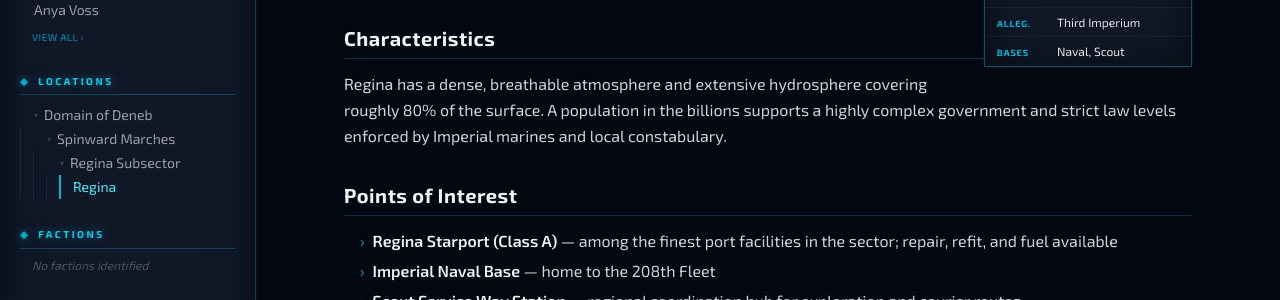
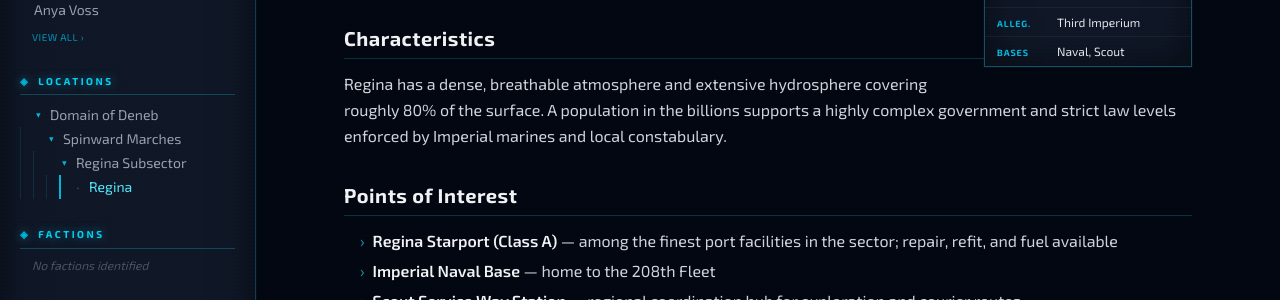
Before and after one commit to kbluck/jekyll-traveller-library, a Jekyll site: the page built from _locations/domain-of-deneb/spinward-marches/regina-subsector/regina.md, in a window 1280 px wide. Shown: the part 359-659 px from the top of the page. Built offline with Jekyll 4.4.1, drawn with Linux system fonts in a browser that asks for light colours.

Commit message:
fix: sidebar indentation and chevron folder status indicator

```diff
--- a/_includes/sidebar.html
+++ b/_includes/sidebar.html
@@ -112,8 +112,9 @@
                       <div class="sidebar-tree-children">
                         {%- for world in _ss_worlds -%}
                         <a href="{{ world.url | relative_url }}"
-                           class="sidebar-link {% if page.url == world.url %}sidebar-link--active{% endif %}">
-                          {{- world.title | truncate: 24 -}}
+                           class="sidebar-tree-leaf {% if page.url == world.url %}sidebar-tree-leaf--active{% endif %}">
+                          <span class="sidebar-tree-bullet" aria-hidden="true">·</span>
+                          {{- world.title | truncate: 22 -}}
                         </a>
                         {%- endfor -%}
                       </div>
@@ -121,8 +122,9 @@
 
                     {%- else -%}
                     <a href="{{ subsector.url | relative_url }}"
-                       class="sidebar-link {% if page.url == subsector.url %}sidebar-link--active{% endif %}">
-                      {{- subsector.title | truncate: 24 -}}
+                       class="sidebar-tree-leaf {% if page.url == subsector.url %}sidebar-tree-leaf--active{% endif %}">
+                      <span class="sidebar-tree-bullet" aria-hidden="true">·</span>
+                      {{- subsector.title | truncate: 22 -}}
                     </a>
                     {%- endif -%}
                   {%- endfor -%}
@@ -132,8 +134,9 @@
 
               {%- else -%}
               <a href="{{ sector.url | relative_url }}"
-                 class="sidebar-link {% if page.url == sector.url %}sidebar-link--active{% endif %}">
-                {{- sector.title | truncate: 24 -}}
+                 class="sidebar-tree-leaf {% if page.url == sector.url %}sidebar-tree-leaf--active{% endif %}">
+                <span class="sidebar-tree-bullet" aria-hidden="true">·</span>
+                {{- sector.title | truncate: 22 -}}
               </a>
               {%- endif -%}
             {%- endfor -%}
@@ -143,8 +146,9 @@
 
         {%- else -%}
         <a href="{{ domain.url | relative_url }}"
-           class="sidebar-link {% if page.url == domain.url %}sidebar-link--active{% endif %}">
-          {{- domain.title | truncate: 24 -}}
+           class="sidebar-tree-leaf {% if page.url == domain.url %}sidebar-tree-leaf--active{% endif %}">
+          <span class="sidebar-tree-bullet" aria-hidden="true">·</span>
+          {{- domain.title | truncate: 22 -}}
         </a>
         {%- endif -%}
       {%- endfor -%}
--- a/assets/css/main.css
+++ b/assets/css/main.css
@@ -994,9 +994,8 @@ body::after {
   }
 }
 @layer components {
-  .sidebar-tree-row {
+  .sidebar-tree-row, .sidebar-tree-leaf {
     display: flex;
-    cursor: pointer;
     align-items: center;
     gap: calc(var(--spacing) * 1.5);
     border-left-style: var(--tw-border-style);
@@ -1012,6 +1011,13 @@ body::after {
     transition-duration: var(--tw-duration, var(--default-transition-duration));
     --tw-duration: 150ms;
     transition-duration: 150ms;
+    &:hover {
+      border-color: var(--color-cyan-500);
+      color: var(--color-cyan-300);
+    }
+  }
+  .sidebar-tree-row {
+    cursor: pointer;
     -webkit-user-select: none;
     user-select: none;
     list-style: none;
@@ -1021,23 +1027,31 @@ body::after {
     &::marker {
       display: none;
     }
-    &:hover {
-      border-color: var(--color-cyan-500);
-      color: var(--color-cyan-300);
-    }
+  }
+  .sidebar-tree-chevron, .sidebar-tree-bullet {
+    flex-shrink: 0;
+    text-align: center;
+    --tw-leading: 1;
+    line-height: 1;
+    width: 10px;
+    font-size: 9px;
   }
   .sidebar-tree-chevron {
-    flex-shrink: 0;
-    font-size: 8px;
-    color: var(--color-gray-700);
-    transition-property: transform, translate, scale, rotate;
+    color: var(--color-gray-500);
+    transition-property: all;
     transition-timing-function: var(--tw-ease, var(--default-transition-timing-function));
     transition-duration: var(--tw-duration, var(--default-transition-duration));
-    --tw-duration: 150ms;
-    transition-duration: 150ms;
+    --tw-duration: 200ms;
+    transition-duration: 200ms;
   }
   details[open] > .sidebar-tree-row > .sidebar-tree-chevron {
+    color: var(--color-cyan-500);
     transform: rotate(90deg);
+  }
+  .sidebar-tree-bullet {
+    color: var(--color-gray-600);
+    font-size: 14px;
+    line-height: 1;
   }
   .sidebar-tree-label {
     min-width: 0;
@@ -1049,6 +1063,10 @@ body::after {
     text-decoration: none;
   }
   .sidebar-tree-label--active {
+    color: var(--color-cyan-300);
+  }
+  .sidebar-tree-leaf--active {
+    border-color: var(--color-cyan-500);
     color: var(--color-cyan-300);
   }
   .sidebar-tree-children {
```
Also changed, not shown: _tailwind/input.css (+39 -8 lines).
